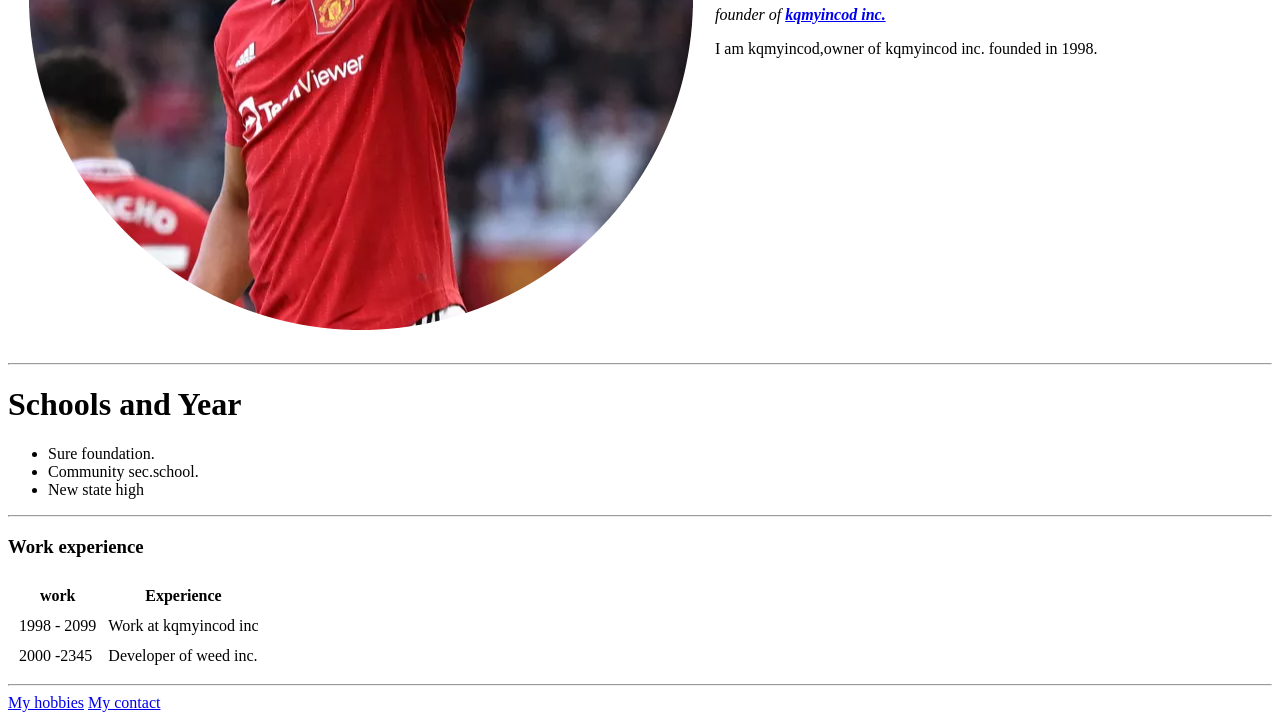
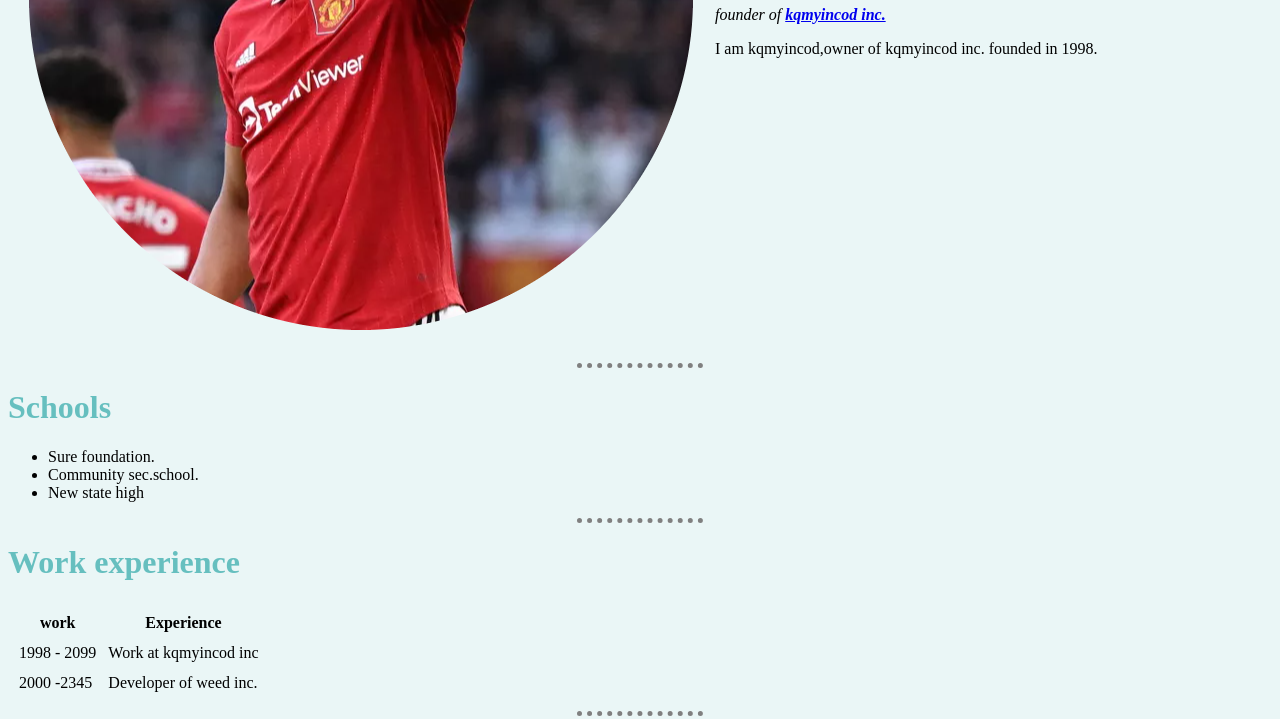
Before and after one commit to kqmyincod/yincod.github.io, a plain HTML site: page index.html in a window 1280 px wide. Shown: the part 363-1082 px from the top of the page. Drawn offline with Linux system fonts and the light colour scheme.

Commit message:
Add files via upload

```diff
--- /dev/null
+++ b/css/style.css
@@ -0,0 +1,22 @@
+body{
+  background-color:  #EAF6F6;
+}
+h1{
+  color: #66BFBF
+}
+h3{
+  color: #66BFBF
+}
+
+
+
+
+
+
+hr{
+  border-style: none;
+  border-top-style: dotted;
+  border-color: grey;
+  border-width: 5px;
+  width: 10%;
+}
--- a/index.html
+++ b/index.html
@@ -2,25 +2,27 @@
 <html lang="en" dir="ltr">
   <head>
     <meta charset="utf-8">
-    <title>kqmyincod personal site</title
-  <body>
+    <title>kqmyincod personal site</title>
+    <link rel="stylesheet" href="css/style.css">
+
+    <body>
     <table cellspacing="20">
       <tr>
-        <td><img src="kqmyincod2.png" alt="kqmyincod profile pic" ></td>
+        <td><img src="kqmyincod2.png" alt="kqmyincod profile picture" ></td>
         <td><h1>kqmyincod</h1>
       <em><p>founder of <strong><a href="https://appbrewery.com/"> kqmyincod inc.</a></strong></p></em>
       <p>I am kqmyincod,owner of kqmyincod inc. founded in 1998.</p></td>
       </tr>
     </table>
     <hr>
-    <h1>Schools and Year</h1>
+    <h1>Schools</h1>
   <ul>
     <li>Sure foundation.</li>
     <li>Community sec.school.</li>
     <li>New state high</li>
   </ul>
   <hr>
-  <h3>Work experience</h3>
+  <h1>Work experience</h1>
   <table cellspacing="10">
     <thead>
       <tr>
```
Also changed, not shown: Contactme.html (+1 -1 lines), Hobbies.html (+1 -0 lines).
